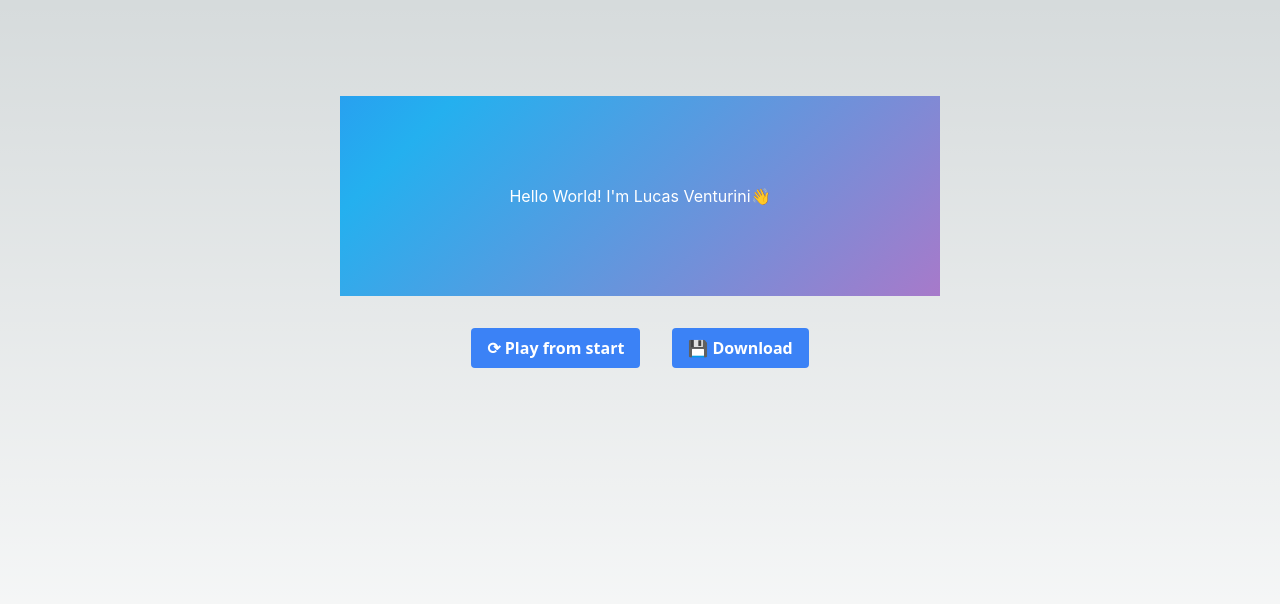
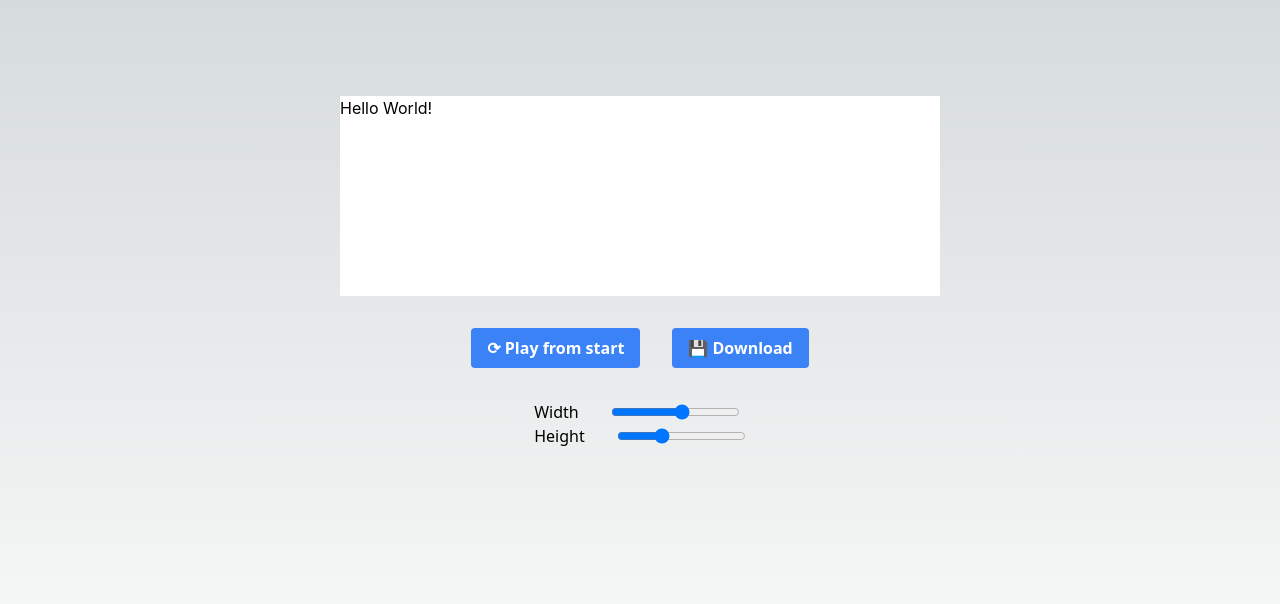
Before and after one commit to difuoan/git-banner-generator, a Next.js app: page / in a window 1280 px wide. Shown: the top 604 px of the page. Built offline with nearby package versions, Linux system fonts and the light colour scheme.

Commit message:
added state and propping it down

```diff
--- a/src/components/svg.tsx
+++ b/src/components/svg.tsx
@@ -1,7 +1,14 @@
+import { SvgElement, isSvgElement } from "@/types/svgElement";
+import { isSvgTextElement } from "@/types/svgTextElement";
 import { JSX, SVGProps, useEffect, useState } from "react";
 
 const SVGComponent = (
-  props: JSX.IntrinsicAttributes & SVGProps<SVGSVGElement>
+  props: JSX.IntrinsicAttributes &
+    SVGProps<SVGSVGElement> & {
+      elements: SvgElement[];
+      svgHeight: number;
+      svgWidth: number;
+    }
 ) => {
   const [isClient, setIsClient] = useState(false);
   useEffect(() => {
@@ -10,15 +17,32 @@ const SVGComponent = (
   // only display client side to avoid stupid "css is not the same on server/client" error
   if (!isClient) return null;
 
+  const elementHtml = props.elements.map(
+    (element: SvgElement, index: number) => {
+      if (isSvgTextElement(element)) {
+        return (
+          <span
+            key={index}
+            style={{
+              fontSize: element["font-size"],
+            }}
+          >
+            {element.text}
+          </span>
+        );
+      }
+    }
+  );
+
   return (
     <svg
+      id="generated-banner"
       fill="none"
-      viewBox="0 0 600 200"
-      width={600}
-      height={200}
+      viewBox={"0 0 " + props.svgWidth + " " + props.svgHeight}
+      width={props.svgWidth}
+      height={props.svgHeight}
       xmlns="http://www.w3.org/2000/svg"
       {...props}
-      id="generated-banner"
     >
       <foreignObject width="100%" height="100%">
         {/* @ts-ignore xmlns throws ts error => ignored! */}
@@ -34,7 +58,8 @@ const SVGComponent = (
               font-weight: normal;
             }
 
-            @keyframes hi  {
+            /* Animations */
+            @keyframes wiggle  {
               0% { transform: rotate( 0.0deg) }
               10% { transform: rotate(14.0deg) }
               20% { transform: rotate(-8.0deg) }
@@ -45,64 +70,24 @@ const SVGComponent = (
               100% { transform: rotate( 0.0deg) }
             }
 
-            @keyframes gradient {
-              0% { background-position: 0% 50%; }
-              50% { background-position: 100% 50%; }
-              100% { background-position: 0% 50%; }
-            }
-
             .container {
-              --color-main: #5452ee;
-              --color-primary: #e73c7e;
-              --color-secondary: #23a6d5;
-              --color-tertiary: #ffff;
-
-              background: linear-gradient(-45deg, var(--color-main), var(--color-primary), var(--color-secondary), var(--color-tertiary));
-              background-size: 400% 400%;
-              animation: gradient 15s ease infinite;
-
               width: 100%;
-              height: 200px;
-
-              display: flex;
-              justify-content: center;
-              align-items: center;
-              color: white;
+              height: ` +
+              props.svgHeight +
+              `px;
+              background: white;
 
               font-family: -apple-system, BlinkMacSystemFont, "Segoe UI", Roboto, Helvetica, Arial, sans-serif, "Apple Color Emoji", "Segoe UI Emoji", "Segoe UI Symbol";
               font-size: 16px;
             }
 
-            .hi {
-              animation: hi 1.5s linear -0.5s infinite;
-              display: inline-block;
-              transform-origin: 70% 70%;
-            }
-
-            @media (prefers-color-scheme: light) {
-              .container {
-                --color-main: #F15BB5;
-                --color-primary: #24b0ef;
-                --color-secondary: #4526f6;
-                --color-tertiary: #f6f645;
-              }
-            }
-
             @media (prefers-reduced-motion) {
-              .container {
-                animation: none;
-              }
-              .hi {
+              * {
                 animation: none;
               }
             }`}
           </style>
-          <div className="container">
-            <h1>
-              {"Hello World! I'm Lucas Venturini"}
-              <div className="hi">{"\uD83D\uDC4B"}</div>
-            </h1>
-          </div>
+          <div className="container">{elementHtml}</div>
         </div>
       </foreignObject>
     </svg>
--- a/src/pages/index.tsx
+++ b/src/pages/index.tsx
@@ -1,20 +1,34 @@
 import { downloadSvg } from "@/utils/downloadGeneratedSvg";
 import SVGComponent from "../components/svg";
 import { useState } from "react";
+import { SvgElement, isSvgElement } from "@/types/svgElement";
 
 export default function Home() {
-  const [value, setValue] = useState(true);
+  const [displaySvg, setDisplaySvg] = useState(true);
+  const [svgWidth, setSvgWidth] = useState(600);
+  const [svgHeight, setSvgHeight] = useState(200);
+  const [elements, setElements] = useState<SvgElement[]>([
+    {
+      "font-size": "16 px",
+      position: "center center",
+      text: "Hello World!",
+    },
+  ]);
   const playFromStart = () => {
     // removes and then adds the svg which triggers a re-render of the element and thus starts the animations from 0
-    setValue(false);
+    setDisplaySvg(false);
     setTimeout(() => {
-      setValue(true);
+      setDisplaySvg(true);
     }, 0);
   };
-  if (value) {
+  if (displaySvg) {
     return (
       <main className={`flex min-h-screen flex-col items-center p-24 gap-8`}>
-        <SVGComponent />
+        <SVGComponent
+          elements={elements}
+          svgWidth={svgWidth}
+          svgHeight={svgHeight}
+        />
         <div className={"flex flex-row gap-8"}>
           <button
             onClick={playFromStart}
@@ -29,6 +43,28 @@ export default function Home() {
             &#128190; Download
           </button>
         </div>
+        <div>
+          <div className={"flex flex-row gap-8"}>
+            <span>Width</span>
+            <input
+              type="range"
+              min="100"
+              max="1000"
+              value={svgWidth}
+              onChange={(event) => setSvgWidth(Number(event.target.value))}
+            />
+          </div>
+          <div className={"flex flex-row gap-8"}>
+            <span>Height</span>
+            <input
+              type="range"
+              min="50"
+              max="500"
+              value={svgHeight}
+              onChange={(event) => setSvgHeight(Number(event.target.value))}
+            />
+          </div>
+        </div>
       </main>
     );
   } else {
```
